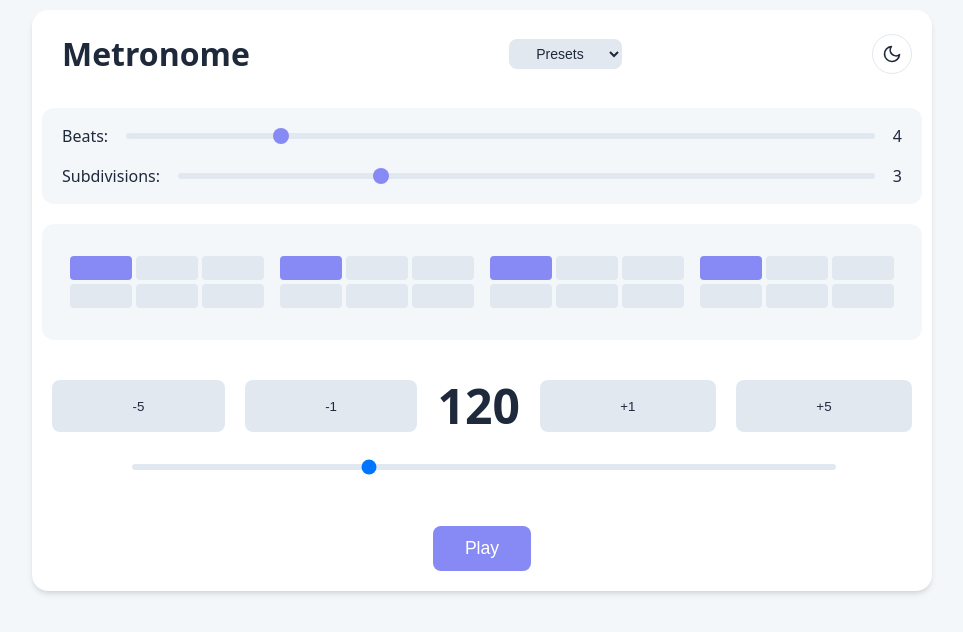
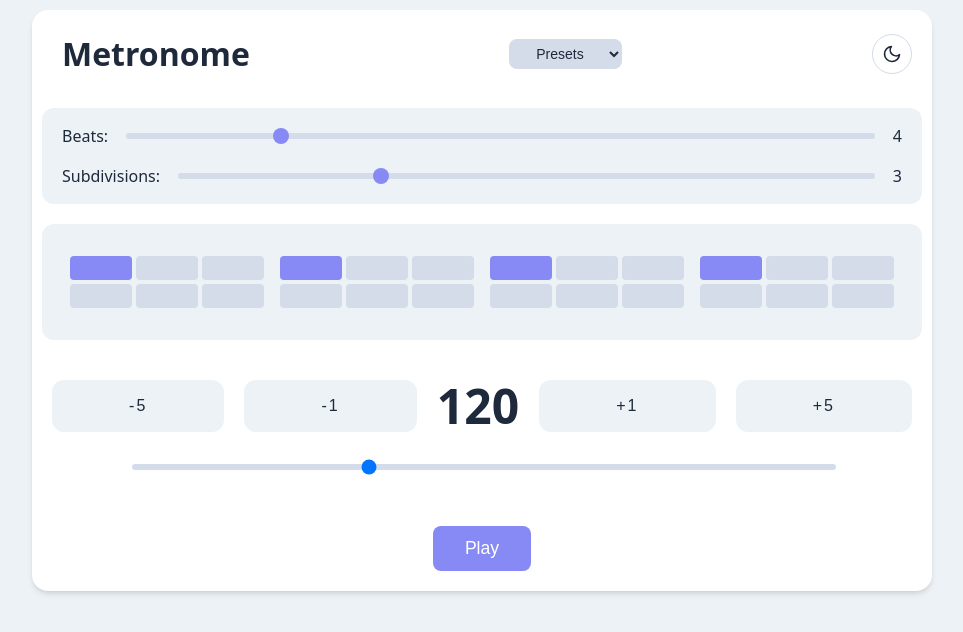
Before and after one commit to benterris/pattern-metronome, a plain HTML site: page index.html in a window 1280 px wide. Shown: the whole page, without its empty margins (158-1121 px from the left). Drawn offline with Linux system fonts and the light colour scheme.

Commit message:
Add README

```diff
--- a/index.html
+++ b/index.html
@@ -8,9 +8,9 @@
         :root {
             --primary: #878af4;
             --primary-hover: #4f46e5;
-            --bg-color: #f4f7fa;
+            --bg-color: #edf2f7;
             --surface: #ffffff;
-            --secondary: #e2e8f0;
+            --secondary: #d3dce8;
             --secondary-hover: #979ca3;
             --highlight: #a6b0c4;
             --text: #1e293b;
@@ -78,10 +78,6 @@
             transition: border-color 0.3s, background-color 0.3s;
         }
 
-        .spacer {
-            flex-grow: 1;
-        }
-
         .theme-toggle:hover {
             background-color: var(--bg-color);
         }
@@ -102,14 +98,6 @@
             font-weight: 600;
             color: var(--text);
         }
-
-        /*.control-group-sliders {*/
-        /*    !*padding: 10px 20px 10px 20px;*!*/
-        /*}*/
-
-        /*.control-group-patterns {*/
-        /*    padding: 10px;*/
-        /*}*/
 
         .control-group {
             background-color: var(--bg-color);
@@ -161,7 +149,6 @@
         .beat-grid {
             display: grid;
             grid-template-columns: repeat(auto-fit, minmax(100px, 1fr));
-            /*grid-auto-rows: min-content;*/
             margin: 24px 0;
         }
 
@@ -169,7 +156,6 @@
             display: flex;
             flex-direction: column;
             gap: 4px;
-            /*background: var(--bg-color);*/
             border-radius: 8px;
             padding: 8px;
             flex-grow: 1;
@@ -256,7 +242,6 @@
             display: flex;
             text-align: center;
             height: min-content;
-            /*margin-right: 16px;*/
         }
 
         .pattern-presets:focus {
@@ -271,11 +256,14 @@
         }
 
         .tempo-button {
-            background-color: var(--secondary);
-            border-radius: 8px;
+            background-color: var(--bg-color);
+            border-radius: 12px;
             border: none;
             padding: 5px;
             margin: 10px;
+            font-weight: 500;
+            letter-spacing: 2px;
+            font-size: 1em;
             color: var(--text);
             flex-grow: 1;
         }
@@ -284,11 +272,9 @@
 
             width: 80%;
             margin: 10px auto;
-            /*max-width: 400px;*/
         }
 
         .tempo-slider-input {
-            /*appearance: none;*/
             width: 100%;
         }
 
```
Also changed, not shown: screenshot.png (added), 1 other file.
